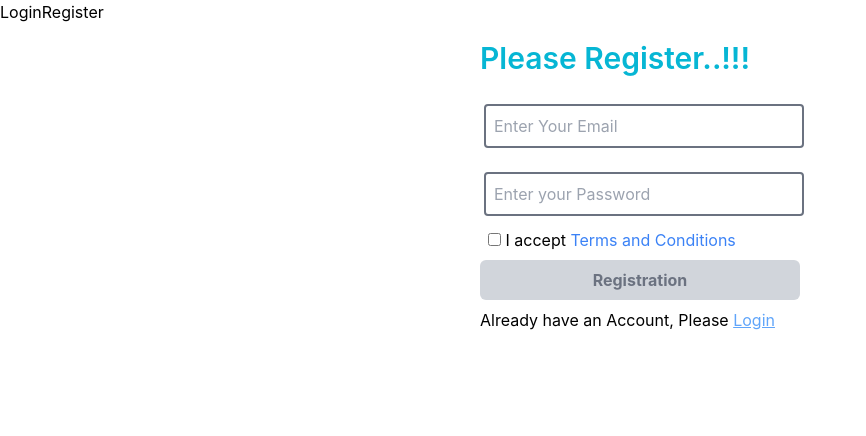
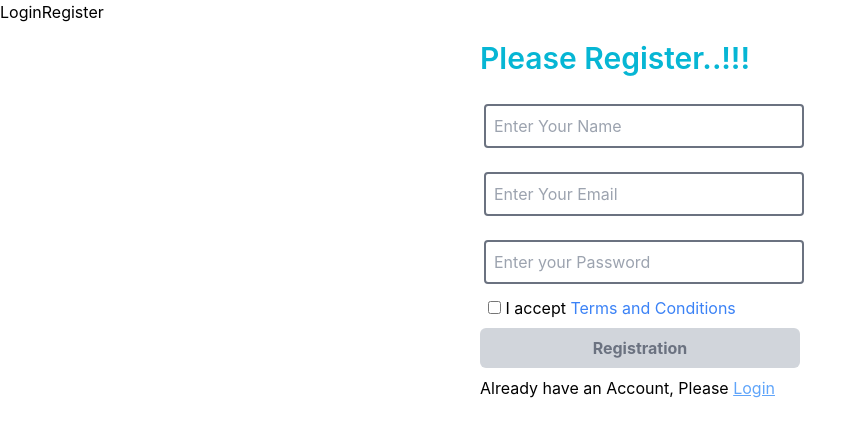
Before and after one commit to Tanvir1407/email-password-auth, a React (Create React App) app: page /register in a window 1280 px wide. Shown: the top 436 px of the page, without its empty margins (0-866 px from the left). Built offline with nearby package versions, Linux system fonts and the light colour scheme.

Commit message:
add user name update functionality

```diff
--- a/src/App.js
+++ b/src/App.js
@@ -9,10 +9,12 @@ function App() {
 
   return (
     <>
-      <nav>
-        <Link to="/login">Login</Link>
-        <Link to="/register">Register</Link>
-      </nav>
+      <div>
+         <nav>
+            <Link to="/login">Login</Link>
+            <Link to="/register">Register</Link>
+        </nav>
+     </div>
       <Routes>
         <Route path="/login" element={ <Register></Register>} />
         <Route path="/register" element={<Login></Login> } />
--- a/src/components/Login.js
+++ b/src/components/Login.js
@@ -1,5 +1,5 @@
 import React from "react";
-import { createUserWithEmailAndPassword, getAuth, sendEmailVerification } from "firebase/auth";
+import { createUserWithEmailAndPassword, getAuth, sendEmailVerification, updateProfile } from "firebase/auth";
 import { useState } from "react";
 import app from "../Firebase/firebase.init";
 import { Link } from "react-router-dom";
@@ -19,6 +19,7 @@ const Login = () => {
     e.preventDefault();
     const form = e.target;
     const email = form.email.value;
+    const name = form.name.value;
     const password = form.password.value;
 
     if (!/(?=.*[A-Z].*[A-Z])/.test(password)) {
@@ -41,6 +42,7 @@ const Login = () => {
             setSubmitError('')
             form.reset();
             EmailVerification();
+            handleUpdateUserName(name);
           })
           .catch(err => {
             setSubmitError(err.message);
@@ -62,6 +64,18 @@ const Login = () => {
       alert("Please, Check your email and verify")
     })
   }
+  // Update User Name
+  const handleUpdateUserName = (name) => {
+    updateProfile(auth.currentUser, {
+      displayName: name
+    })
+      .then(() => {
+        console.log('User Name Update');
+      })
+      .catch((err) => {
+        console.log(err)
+    })
+  }
 
 
   return (
@@ -71,6 +85,14 @@ const Login = () => {
           Please Register..!!!
         </h1>
 
+        <input
+          className="my-3 border-2 min-w-full border-gray-500 rounded p-2 m-1"
+          type="text"
+          placeholder="Enter Your Name"
+          name="name"
+          id=""
+          required
+        />
         <input
           className="my-3 border-2 min-w-full border-gray-500 rounded p-2 m-1"
           type="email"
--- a/src/components/Register.js
+++ b/src/components/Register.js
@@ -1,4 +1,4 @@
-import { getAuth, sendPasswordResetEmail, signInWithEmailAndPassword } from 'firebase/auth';
+import { getAuth, signInWithEmailAndPassword} from 'firebase/auth';
 import React, { useState } from 'react';
 import { Link } from 'react-router-dom';
 import app from '../Firebase/firebase.init';
@@ -26,6 +26,9 @@ const Register = () => {
         },3000)
     }
 
+
+
+
     return (
         <div className='mx-auto w-80'>
             <h1 className='text-center mb-6 text-3xl font-semibold text-cyan-500'>Hello there, Please Login</h1>
```
